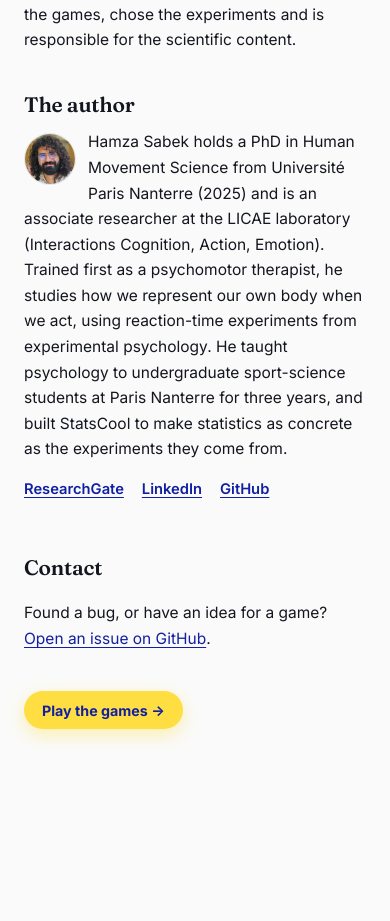
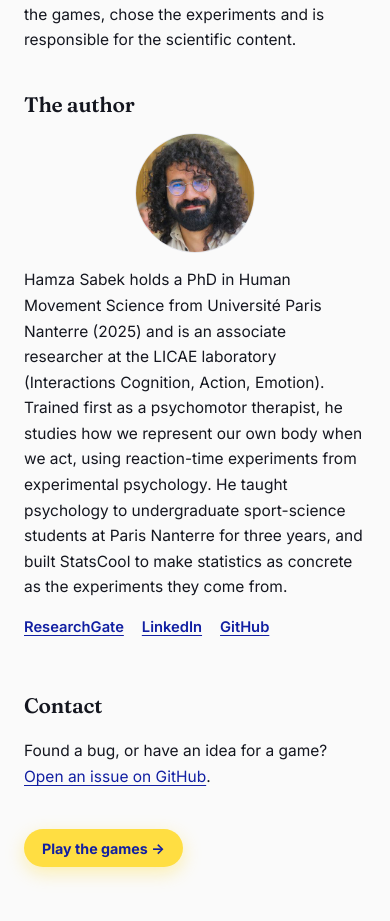
Before and after one commit to hamzasabek/statcool, a React (Vite) app: page /#/about in a window 390 px wide. Shown: the part 5186-6107 px from the top of the page. Before the commit the page ends 5995 px from the top, so only its background shows below. Built offline with nearby package versions, Linux system fonts and the light colour scheme.

Commit message:
About: a bigger author photo beside the bio
Co-Authored-By: Claude Opus 5.5 <noreply@anthropic.com>

```diff
--- a/src/index.css
+++ b/src/index.css
@@ -1313,10 +1313,13 @@ a.topic-game:hover .tl-cta { transform: translateX(4px); }
 .about-experiments { padding-left: 1.2em; }
 .about-experiments li { max-width: 68ch; margin: 6px 0; }
 .about-play { margin-top: 40px; }
-.about-author { display: flow-root; } /* the text wraps under the small photo */
+.about-author { display: flex; gap: 24px; align-items: flex-start; }
 .about-author p { margin-top: 0; }
-.about-photo { float: left; width: 64px; height: 64px; border-radius: 50%; object-fit: cover; border: 1px solid var(--border); margin: 4px 16px 6px 0; }
-@media (max-width: 560px) { .about-photo { width: 52px; height: 52px; margin-right: 12px; } }
+.about-photo { flex: none; width: 136px; height: 136px; border-radius: 50%; object-fit: cover; border: 1px solid var(--border); margin-top: 4px; }
+@media (max-width: 560px) {
+  .about-author { flex-direction: column; align-items: center; gap: 14px; }
+  .about-photo { width: 120px; height: 120px; }
+}
 .about-links { display: flex; flex-wrap: wrap; gap: 6px 18px; font-weight: 600; font-size: 0.95rem; }
 .about-cite { display: flex; flex-wrap: wrap; align-items: center; gap: 10px 16px; padding: 14px 18px; border-radius: 14px; background: var(--hover); max-width: 68ch; }
 .about-cite .about-ref { margin: 0; flex: 1 1 320px; line-height: 1.55; overflow-wrap: anywhere; }
--- a/src/pages/About.jsx
+++ b/src/pages/About.jsx
@@ -6,7 +6,7 @@ import { ABOUT } from './text.js'
 
 // About page (/about): why StatsCool exists, how each topic is built, how to cite it, the experiments behind the
 // games, inspiration, privacy, open source and licences (code MIT, content CC BY 4.0, logo / name /
-// photo reserved), how it is built (with the AI disclosure), the author (small photo, near the end), and feedback.
+// photo reserved), how it is built (with the AI disclosure), the author (near the end), and feedback.
 
 const REPO = 'https://github.com/hamzasabek/statscool'
 const SITE = 'https://hamzasabek.github.io/statscool/'
@@ -119,7 +119,7 @@ export default function About() {
 
       <h2>{tx.authorTitle}</h2>
       <div className="about-author">
-        <img className="about-photo" src={photo} alt={tx.photoAlt} width="64" height="64" />
+        <img className="about-photo" src={photo} alt={tx.photoAlt} width="136" height="136" />
         <div>
           <p>{tx.author}</p>
           <p className="about-links">
```
Also changed, not shown: context/progress.md (+6 -0 lines), context/project.md (+2 -3 lines).
